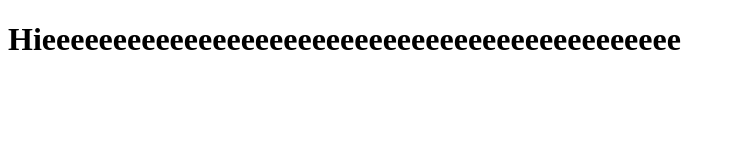
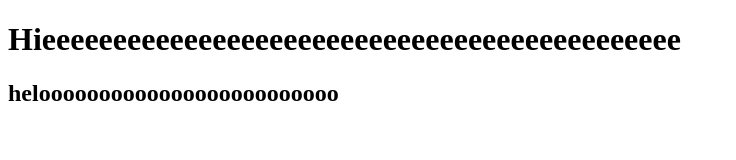
Before and after one commit to Prathmesh0411/localrepo, a plain HTML site: page index.html in a window 1280 px wide. Shown: the whole page, without its empty margins (0-736 px from the left). Drawn offline with Linux system fonts and the light colour scheme.

Commit message:
added new feature

```diff
--- a/index.html
+++ b/index.html
@@ -7,5 +7,6 @@
 </head>
 <body>
     <h1>Hieeeeeeeeeeeeeeeeeeeeeeeeeeeeeeeeeeeeeeeeeeeee</h1>
+    <h2>helooooooooooooooooooooooooo</h2>
 </body>
 </html>
```
